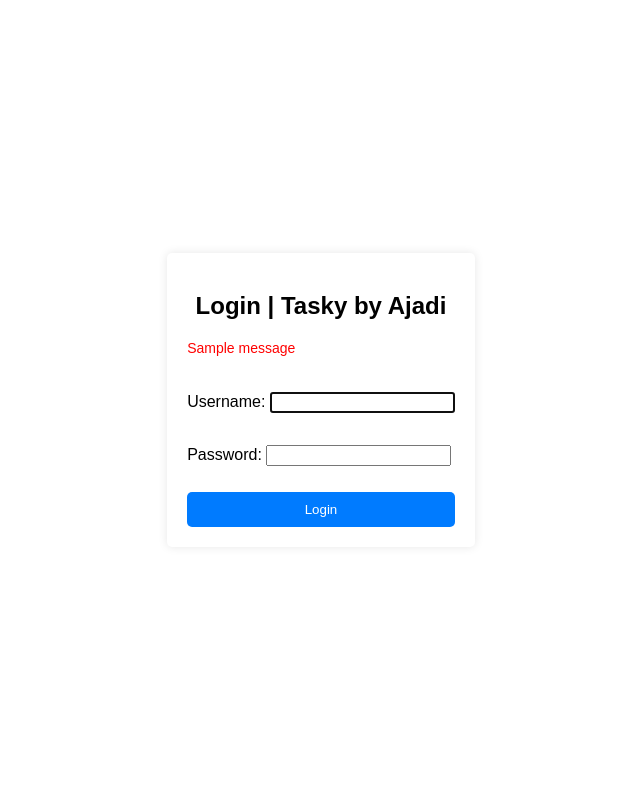
After one commit to ajadi473/tasky, a Django app: page / in a window 1280 px wide. The commit adds this page. Shown: the whole page, without its empty margins (319-959 px from the left). Run offline with Django 4.2, Linux system fonts and the light colour scheme; one stand-in notice (Sample message) is shown.

Commit message:
Feature: authentications

```diff
--- a/benmoreTasky/settings.py
+++ b/benmoreTasky/settings.py
@@ -37,7 +37,7 @@
     'django.contrib.sessions',
     'django.contrib.messages',
     'django.contrib.staticfiles',
-    'dashboard'
+    'dashboard',
 ]
 
 MIDDLEWARE = [
@@ -132,3 +132,6 @@
 # https://docs.djangoproject.com/en/4.2/ref/settings/#default-auto-field
 
 DEFAULT_AUTO_FIELD = 'django.db.models.BigAutoField'
+
+LOGIN_REDIRECT_URL = '/dashboard/'
+LOGOUT_REDIRECT_URL = '/'
--- a/benmoreTasky/urls.py
+++ b/benmoreTasky/urls.py
@@ -17,8 +17,13 @@
 from django.contrib import admin
 from django.urls import path, include
 from templates.dashboard.urls import urlpatterns as dashboardUrl
+from templates.authentication.views import CustomLoginView
+from django.contrib.auth import views as auth_views
 
 urlpatterns = [
     path('admin/', admin.site.urls),
-    path('welcome/', include(dashboardUrl)),
+    path('dashboard/', include(dashboardUrl)),
+    path('', CustomLoginView.as_view(), name='login'),
+    path('accounts/login/', CustomLoginView.as_view(), name='login'),
+    path('logout/', auth_views.LogoutView.as_view(), name='logout'),
 ]
--- /dev/null
+++ b/templates/authentication/login.html
@@ -0,0 +1,70 @@
+<!DOCTYPE html>
+<html>
+<head>
+    <title>Login</title>
+    <style>
+        body, html {
+            height: 100%;
+            margin: 0;
+            display: flex;
+            align-items: center;
+            justify-content: center;
+            font-family: Arial, sans-serif;
+        }
+        .login-container {
+            max-width: 400px;
+            width: 100%;
+            padding: 20px;
+            box-shadow: 0 0 10px rgba(0,0,0,0.1);
+            border-radius: 5px;
+            background-color: #fff;
+        }
+        .login-container h2 {
+            text-align: center;
+            margin-bottom: 20px;
+        }
+        .login-container ul {
+            padding: 0;
+            list-style-type: none;
+            margin-bottom: 20px;
+        }
+        .login-container ul li {
+            color: red;
+            font-size: 14px;
+        }
+        .login-container form {
+            display: flex;
+            flex-direction: column;
+        }
+        .login-container button {
+            margin-top: 10px;
+            padding: 10px;
+            background-color: #007BFF;
+            color: white;
+            border: none;
+            border-radius: 5px;
+            cursor: pointer;
+        }
+        .login-container button:hover {
+            background-color: #0056b3;
+        }
+    </style>
+</head>
+<body>
+    <div class="login-container">
+        <h2>Login | Tasky by Ajadi</h2>
+        {% if messages %}
+            <ul>
+                {% for message in messages %}
+                    <li>{{ message }}</li>
+                {% endfor %}
+            </ul>
+        {% endif %}
+        <form method="post" action="{% url 'login' %}">
+            {% csrf_token %}
+            {{ form.as_p }}
+            <button type="submit">Login</button>
+        </form>
+    </div>
+</body>
+</html>
--- /dev/null
+++ b/templates/authentication/views.py
@@ -0,0 +1,5 @@
+from django.contrib.auth.views import LoginView
+
+
+class CustomLoginView(LoginView):
+    template_name = 'authentication/login.html'
--- a/templates/dashboard/urls.py
+++ b/templates/dashboard/urls.py
@@ -11,7 +11,7 @@
                                    )
 
 urlpatterns = [
-    path('dashboard', views.index, name='dashboard'),
+    path('', views.index, name='dashboard'),
     path('tasks', task_list, name='tasks'),
     path('create/', create_task, name='create_task'),
     path('tasks/update/<int:pk>/', update_task, name='update_task'),
--- a/templates/dashboard/views.py
+++ b/templates/dashboard/views.py
@@ -3,8 +3,10 @@
 from django.contrib.auth.models import User
 from django.http import JsonResponse
 from datetime import datetime
+from django.contrib.auth.decorators import login_required
 
 
+@login_required
 def index(request):
     # Fetch tasks categorized by status
     in_progress_tasks = Task.objects.filter(status='In Progress')
--- a/templates/includes/sidebar.html
+++ b/templates/includes/sidebar.html
@@ -8,9 +8,9 @@
     </div>
     <nav>
         <ul>
-            <li class="mb-2 sm:mb-4"><a href="/welcome/dashboard"
+            <li class="mb-2 sm:mb-4"><a href="/dashboard"
                 class="flex items-center text-blue-500 font-medium"><svg class="w-6 h-6 mr-3" fill="currentColor" viewBox="0 0 20 20"><path d="..."/></svg>Dashboard</a></li>
-            <li class="mb-2 sm:mb-4"><a href="/welcome/tasks"
+            <li class="mb-2 sm:mb-4"><a href="/dashboard/tasks"
                 class="flex items-center text-gray-600">
                 <svg class="w-6 h-6 mr-3" fill="currentColor" viewBox="0 0 20 20"><path d="..."/></svg>Tasks</a></li>
             <li class="mb-2 sm:mb-4"><a href="#" class="flex items-center text-gray-600"><svg class="w-6 h-6 mr-3" fill="currentColor" viewBox="0 0 20 20"><path d="..."/></svg>Calendar</a></li>
--- /dev/null
+++ b/templatetags/__init__.py
@@ -0,0 +1 @@
+from . import helpers
```
Also changed, not shown: templates/dashboard/index.html (+22 -4 lines), templates/tasks/views.py (+6 -6 lines), templatetags/helpers.py (added, +21 -0 lines), db.sqlite3, templates/index.html (deleted).
